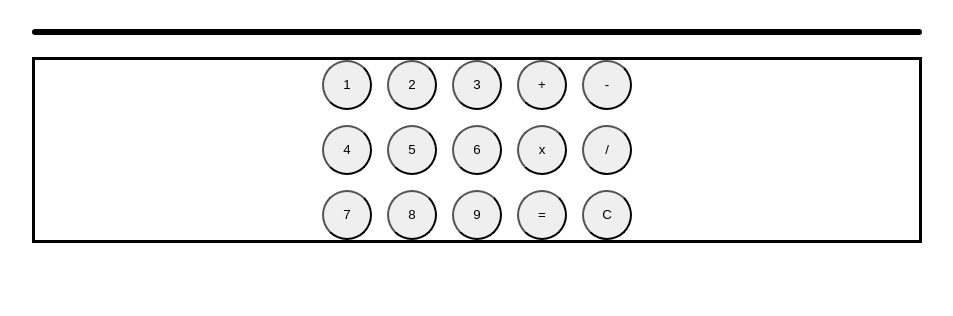
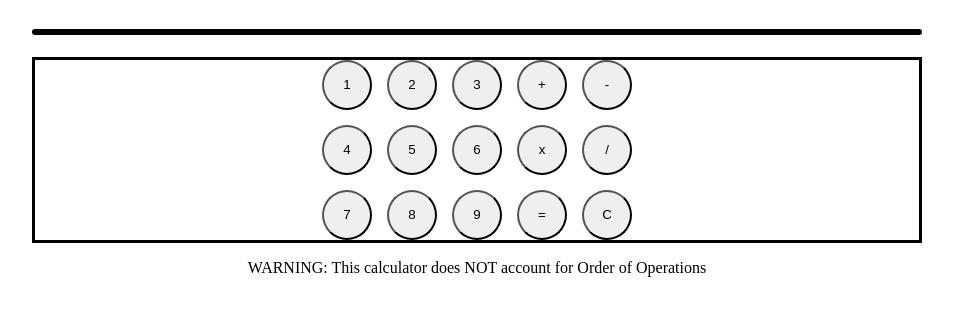
Before and after one commit to JordanJunaidi/calculator, a plain HTML site: page index.html in a window 1280 px wide. Shown: the whole page, without its empty margins (163-1116 px from the left). Drawn offline with Linux system fonts and the light colour scheme.

Commit message:
Add order of operations warning
This calculator does not consider order of operations when making
calculations

```diff
--- a/index.html
+++ b/index.html
@@ -32,5 +32,6 @@
             <button class="symbol" id="clear">C</button>
         </div>
     </div>
+    <p id="warning">WARNING: This calculator does NOT account for Order of Operations</p>
 </body>
 </html>
```
